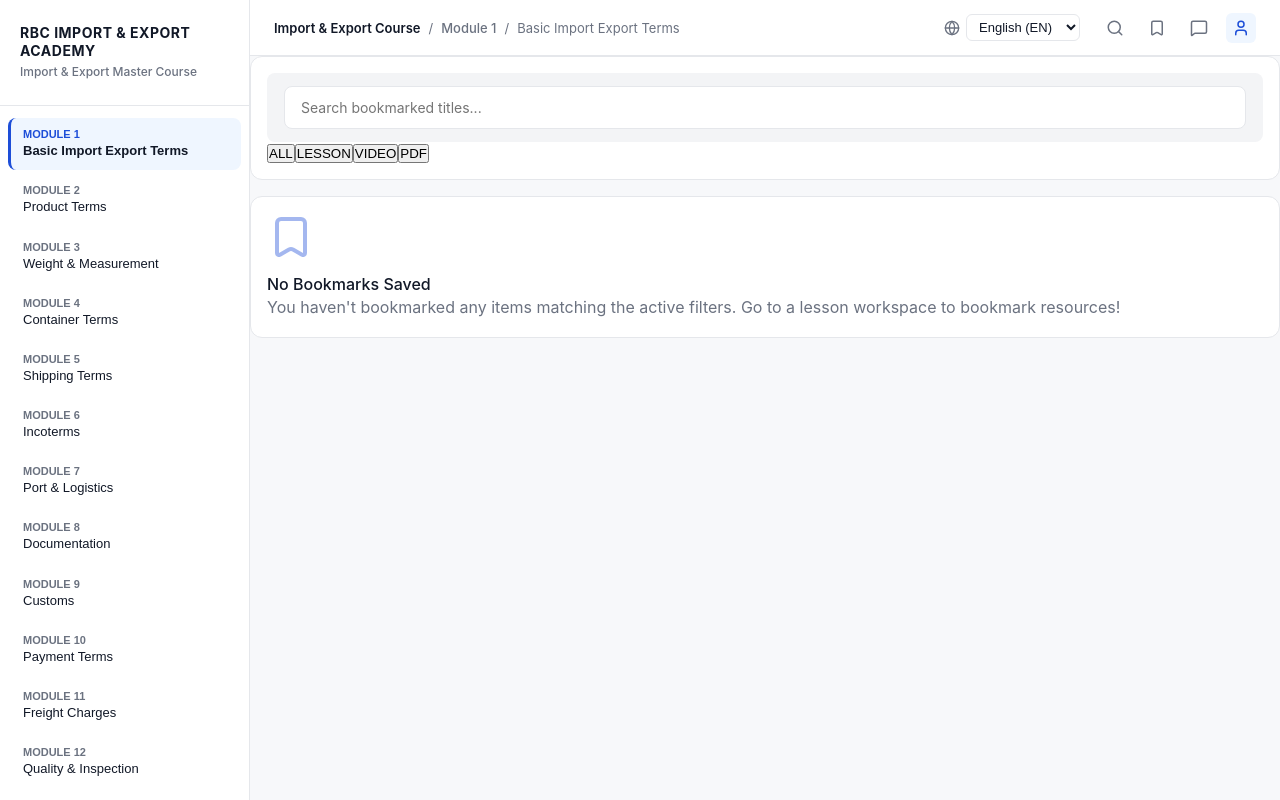
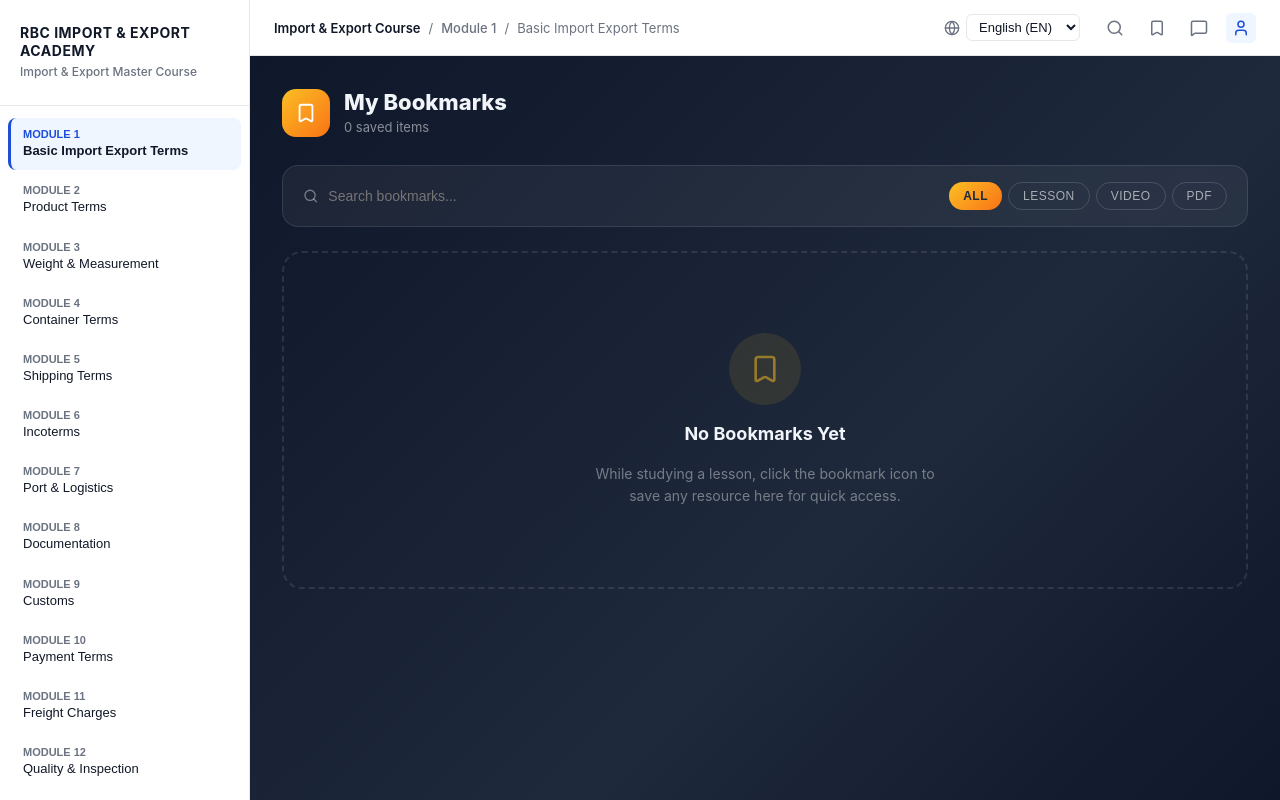
Before and after one commit to rbcimportandexport/EQUCATIONSYSTEM, a React (Vite) app: page / in a window 1280 px wide. Both pictures are taken after a click on the button 1157 px from the left and 27 px from the top of the page. Built offline with nearby package versions, Linux system fonts and the light colour scheme.

Commit message:
Bump localStorage keys to v2 to clear stale fake user cache

```diff
--- a/src/views/Bookmarks.tsx
+++ b/src/views/Bookmarks.tsx
@@ -2,141 +2,243 @@ import React, { useState } from 'react';
 import { useApp } from '../context/AppContext';
 import {
   Bookmark, PlayCircle, FileText, FileImage,
-  Trash2, ExternalLink
+  Trash2, ExternalLink, Search
 } from 'lucide-react';
+
+const TYPE_CONFIG: Record<string, { label: string; color: string; bg: string; icon: React.ReactNode }> = {
+  lesson: { label: 'Lesson', color: '#60a5fa', bg: 'rgba(96,165,250,0.12)', icon: <FileText size={18} color="#60a5fa" /> },
+  video:  { label: 'Video',  color: '#a78bfa', bg: 'rgba(167,139,250,0.12)', icon: <PlayCircle size={18} color="#a78bfa" /> },
+  pdf:    { label: 'PDF',    color: '#f97316', bg: 'rgba(249,115,22,0.12)',  icon: <FileText size={18} color="#f97316" /> },
+  image:  { label: 'Image',  color: '#34d399', bg: 'rgba(52,211,153,0.12)', icon: <FileImage size={18} color="#34d399" /> },
+};
+
+const FILTER_TABS = ['all', 'lesson', 'video', 'pdf'] as const;
 
 export const Bookmarks: React.FC = () => {
   const {
-    bookmarks,
-    removeBookmark,
-    setSelectedCourseId,
-    setSelectedModuleId,
-    setSelectedLessonId,
-    setActiveView,
-    modules,
-    lessons
+    bookmarks, removeBookmark,
+    setSelectedCourseId, setSelectedModuleId, setSelectedLessonId,
+    setActiveView, modules, lessons
   } = useApp();
 
   const [activeFilter, setActiveFilter] = useState<'all' | 'lesson' | 'video' | 'pdf' | 'note' | 'image'>('all');
   const [searchQuery, setSearchQuery] = useState('');
 
-  // Filter logic
   const filteredBookmarks = bookmarks.filter(b => {
     const matchesFilter = activeFilter === 'all' || b.type === activeFilter;
-
-    // Find lesson title
     const lesson = lessons.find(l => l.id === b.lessonId);
     const lessonTitle = lesson ? lesson.title : '';
-    const matchesSearch = b.title.toLowerCase().includes(searchQuery.toLowerCase()) ||
+    const matchesSearch =
+      b.title.toLowerCase().includes(searchQuery.toLowerCase()) ||
       lessonTitle.toLowerCase().includes(searchQuery.toLowerCase());
-
     return matchesFilter && matchesSearch;
   });
 
   const handleNavigateToBookmark = (b: typeof bookmarks[0]) => {
-    // Find chapter
     const lesson = lessons.find(l => l.id === b.lessonId);
     if (!lesson) return;
-
     setSelectedCourseId(b.courseId);
     setSelectedModuleId(lesson.moduleId);
     setSelectedLessonId(b.lessonId);
-
-    // Switch view
     setActiveView('Chapters');
   };
 
-  const getIcon = (type: string) => {
-    switch (type) {
-      case 'lesson': return <FileText className="bmark-icon text" />;
-      case 'video': return <PlayCircle className="bmark-icon video" />;
-      case 'pdf': return <FileText className="bmark-icon pdf" />;
-      case 'image': return <FileImage className="bmark-icon img" />;
-      default: return <Bookmark className="bmark-icon generic" />;
-    }
-  };
+  return (
+    <div style={{
+      minHeight: '100%',
+      background: 'linear-gradient(135deg, #0f172a 0%, #1e293b 60%, #0f172a 100%)',
+      padding: '32px',
+    }}>
+      {/* Header */}
+      <div style={{ display: 'flex', alignItems: 'center', gap: '14px', marginBottom: '28px' }}>
+        <div style={{
+          width: '48px', height: '48px', borderRadius: '14px',
+          background: 'linear-gradient(135deg, #fbbf24, #f97316)',
+          display: 'flex', alignItems: 'center', justifyContent: 'center',
+        }}>
+          <Bookmark size={22} color="#fff" />
+        </div>
+        <div>
+          <h2 style={{ margin: 0, fontSize: '22px', fontWeight: '800', color: '#f1f5f9' }}>
+            My Bookmarks
+          </h2>
+          <p style={{ margin: 0, fontSize: '13px', color: 'rgba(255,255,255,0.5)' }}>
+            {bookmarks.length} saved item{bookmarks.length !== 1 ? 's' : ''}
+          </p>
+        </div>
+      </div>
 
-  const getReadableType = (type: string) => {
-    switch (type) {
-      case 'lesson': return 'Lesson Page';
-      case 'video': return 'Video Timestamp';
-      case 'pdf': return 'PDF Page Reference';
-      case 'image': return 'Gallery Figure';
-      default: return 'Bookmark';
-    }
-  };
-
-  return (
-    <div className="bookmarks-view">
-      {/* Filters & search header */}
-      <div className="card bookmarks-header-bar">
-        <div className="search-box-wrapper">
+      {/* Search + Filter Bar */}
+      <div style={{
+        background: 'rgba(255,255,255,0.05)',
+        border: '1px solid rgba(255,255,255,0.1)',
+        borderRadius: '16px',
+        padding: '16px 20px',
+        marginBottom: '24px',
+        display: 'flex',
+        gap: '16px',
+        alignItems: 'center',
+        flexWrap: 'wrap'
+      }}>
+        {/* Search */}
+        <div style={{ display: 'flex', alignItems: 'center', gap: '10px', flex: 1, minWidth: '200px' }}>
+          <Search size={16} color="rgba(255,255,255,0.4)" />
           <input
             type="text"
-            placeholder="Search bookmarked titles..."
+            placeholder="Search bookmarks..."
             value={searchQuery}
             onChange={e => setSearchQuery(e.target.value)}
-            className="input-field"
+            style={{
+              background: 'transparent',
+              border: 'none',
+              outline: 'none',
+              color: '#f1f5f9',
+              fontSize: '14px',
+              width: '100%',
+            }}
           />
         </div>
 
-        <div className="bookmarks-filter-tabs">
-          {(['all', 'lesson', 'video', 'pdf'] as const).map(type => (
+        {/* Filter Tabs */}
+        <div style={{ display: 'flex', gap: '6px' }}>
+          {FILTER_TABS.map(type => {
+            const isActive = activeFilter === type;
+            return (
               <button
                 key={type}
-              className={`filter-tab ${activeFilter === type ? 'active' : ''}`}
                 onClick={() => setActiveFilter(type)}
+                style={{
+                  padding: '6px 14px',
+                  borderRadius: '20px',
+                  border: isActive ? 'none' : '1px solid rgba(255,255,255,0.15)',
+                  background: isActive
+                    ? 'linear-gradient(135deg, #fbbf24, #f97316)'
+                    : 'transparent',
+                  color: isActive ? '#1e293b' : 'rgba(255,255,255,0.6)',
+                  fontWeight: isActive ? '700' : '500',
+                  fontSize: '12px',
+                  cursor: 'pointer',
+                  textTransform: 'uppercase',
+                  letterSpacing: '0.5px',
+                  transition: 'all 0.2s'
+                }}
               >
-              {type.toUpperCase()}
+                {type}
               </button>
-          ))}
+            );
+          })}
         </div>
       </div>
 
-      {/* Bookmarks Listing Grid */}
+      {/* Empty State */}
       {filteredBookmarks.length === 0 ? (
-        <div className="card empty-bookmarks-card">
-          <Bookmark size={48} className="empty-icon" />
-          <h3>No Bookmarks Saved</h3>
-          <p>You haven't bookmarked any items matching the active filters. Go to a lesson workspace to bookmark resources!</p>
+        <div style={{
+          display: 'flex', flexDirection: 'column', alignItems: 'center',
+          justifyContent: 'center', padding: '80px 20px', gap: '16px',
+          border: '2px dashed rgba(255,255,255,0.1)', borderRadius: '20px',
+          textAlign: 'center'
+        }}>
+          <div style={{
+            width: '72px', height: '72px', borderRadius: '50%',
+            background: 'rgba(251,191,36,0.1)',
+            display: 'flex', alignItems: 'center', justifyContent: 'center'
+          }}>
+            <Bookmark size={32} color="rgba(251,191,36,0.5)" />
+          </div>
+          <h3 style={{ margin: 0, fontSize: '18px', fontWeight: '700', color: '#f1f5f9' }}>
+            No Bookmarks Yet
+          </h3>
+          <p style={{ margin: 0, color: 'rgba(255,255,255,0.4)', fontSize: '14px', maxWidth: '360px', lineHeight: 1.6 }}>
+            While studying a lesson, click the bookmark icon to save any resource here for quick access.
+          </p>
         </div>
       ) : (
-        <div className="grid-2 bookmarks-grid">
+        <div style={{
+          display: 'grid',
+          gridTemplateColumns: 'repeat(auto-fill, minmax(320px, 1fr))',
+          gap: '16px'
+        }}>
           {filteredBookmarks.map(b => {
+            const cfg = TYPE_CONFIG[b.type] || TYPE_CONFIG['lesson'];
             const lesson = lessons.find(l => l.id === b.lessonId);
             const moduleObj = lesson ? modules.find(m => m.id === lesson.moduleId) : null;
 
             return (
-              <div key={b.id} className="card bookmark-item-card">
-                <div className="bookmark-card-left">
-                  {getIcon(b.type)}
-                  <div className="bookmark-card-info">
-                    <span className="bookmark-type-badge">{getReadableType(b.type)}</span>
-                    <h4 className="bookmark-item-title">{b.title}</h4>
-                    {lesson && (
-                      <span className="bookmark-lesson-ref">
-                        Reference: {moduleObj?.title} &gt; {lesson.title}
+              <div key={b.id} style={{
+                background: 'rgba(255,255,255,0.05)',
+                border: '1px solid rgba(255,255,255,0.1)',
+                borderRadius: '16px',
+                padding: '20px',
+                display: 'flex',
+                flexDirection: 'column',
+                gap: '14px',
+                transition: 'transform 0.15s, box-shadow 0.15s',
+              }}>
+                {/* Top row: icon + title */}
+                <div style={{ display: 'flex', gap: '14px', alignItems: 'flex-start' }}>
+                  <div style={{
+                    width: '44px', height: '44px', borderRadius: '12px',
+                    background: cfg.bg, flexShrink: 0,
+                    display: 'flex', alignItems: 'center', justifyContent: 'center'
+                  }}>
+                    {cfg.icon}
+                  </div>
+                  <div style={{ flexGrow: 1, minWidth: 0 }}>
+                    <span style={{
+                      fontSize: '10px', fontWeight: '700',
+                      color: cfg.color, textTransform: 'uppercase', letterSpacing: '1px'
+                    }}>
+                      {cfg.label}
                     </span>
-                    )}
+                    <h4 style={{
+                      margin: '4px 0 0', fontSize: '14px', fontWeight: '700',
+                      color: '#f1f5f9', lineHeight: 1.3,
+                      overflow: 'hidden', textOverflow: 'ellipsis',
+                      display: '-webkit-box', WebkitLineClamp: 2, WebkitBoxOrient: 'vertical'
+                    }}>
+                      {b.title}
+                    </h4>
                   </div>
                 </div>
 
-                <div className="bookmark-card-actions">
+                {/* Module reference */}
+                {lesson && (
+                  <div style={{
+                    fontSize: '11px', color: 'rgba(255,255,255,0.45)',
+                    background: 'rgba(255,255,255,0.04)',
+                    borderRadius: '8px', padding: '8px 10px',
+                    lineHeight: 1.4
+                  }}>
+                    📂 {moduleObj?.title} → {lesson.title}
+                  </div>
+                )}
+
+                {/* Action buttons */}
+                <div style={{ display: 'flex', gap: '8px', marginTop: 'auto' }}>
                   <button
-                    className="btn btn-outlined btn-mini navigate-bmark-btn"
                     onClick={() => handleNavigateToBookmark(b)}
-                    title="Jump to location in course workspace"
+                    style={{
+                      flex: 1, display: 'flex', alignItems: 'center', justifyContent: 'center', gap: '6px',
+                      padding: '9px', borderRadius: '10px', border: 'none',
+                      background: 'linear-gradient(135deg, #3b82f6, #6366f1)',
+                      color: '#fff', fontWeight: '600', fontSize: '13px', cursor: 'pointer'
+                    }}
                   >
-                    <ExternalLink size={14} />
-                    <span>Go to Class</span>
+                    <ExternalLink size={13} /> Go to Lesson
                   </button>
-
                   <button
-                    className="btn btn-text delete-bmark-btn"
                     onClick={() => removeBookmark(b.id)}
-                    title="Delete bookmark"
+                    style={{
+                      width: '40px', height: '40px', borderRadius: '10px',
+                      border: '1px solid rgba(239,68,68,0.3)',
+                      background: 'rgba(239,68,68,0.08)',
+                      color: '#f87171', cursor: 'pointer',
+                      display: 'flex', alignItems: 'center', justifyContent: 'center',
+                      flexShrink: 0
+                    }}
+                    title="Remove bookmark"
                   >
-                    <Trash2 size={14} color="var(--md-sys-color-error)" />
+                    <Trash2 size={15} />
                   </button>
                 </div>
               </div>
```
Also changed, not shown: src/context/AppContext.tsx (+7 -7 lines). Lines whose indentation alone changed are shown as unchanged.
